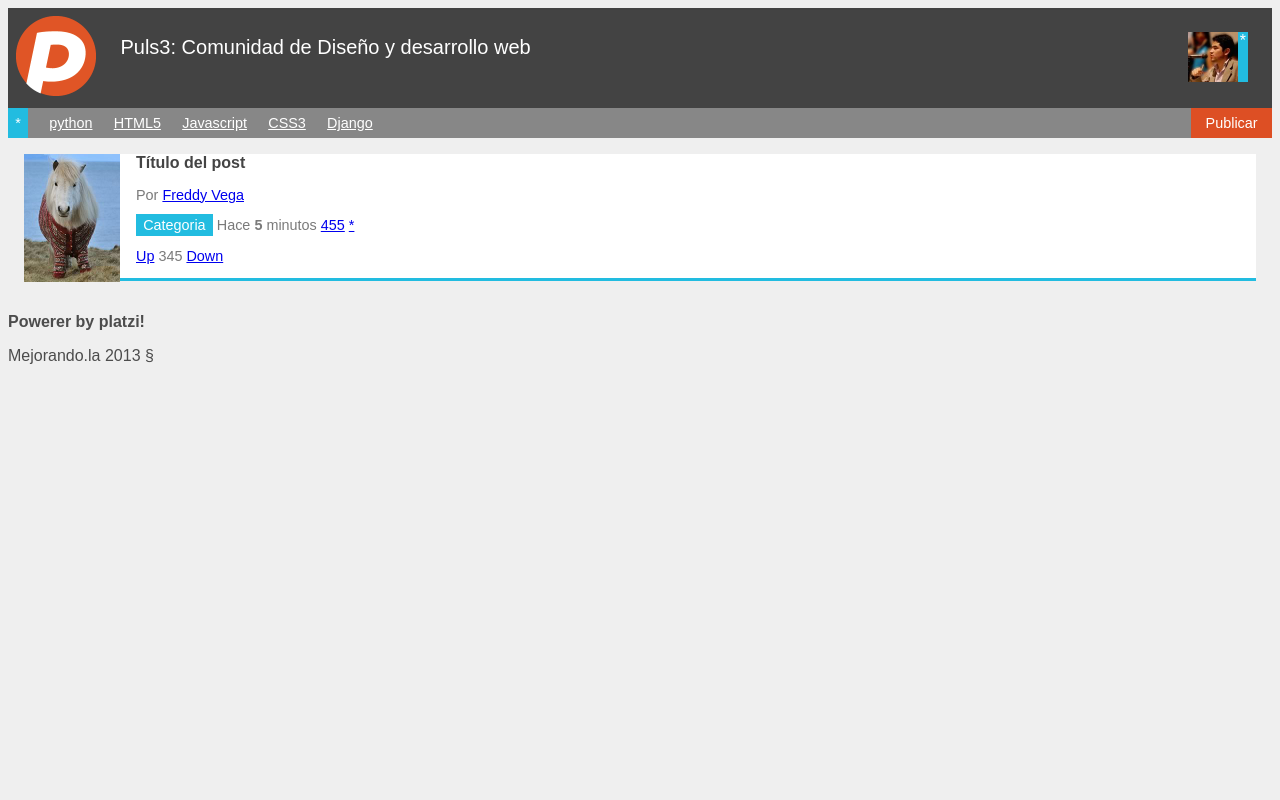
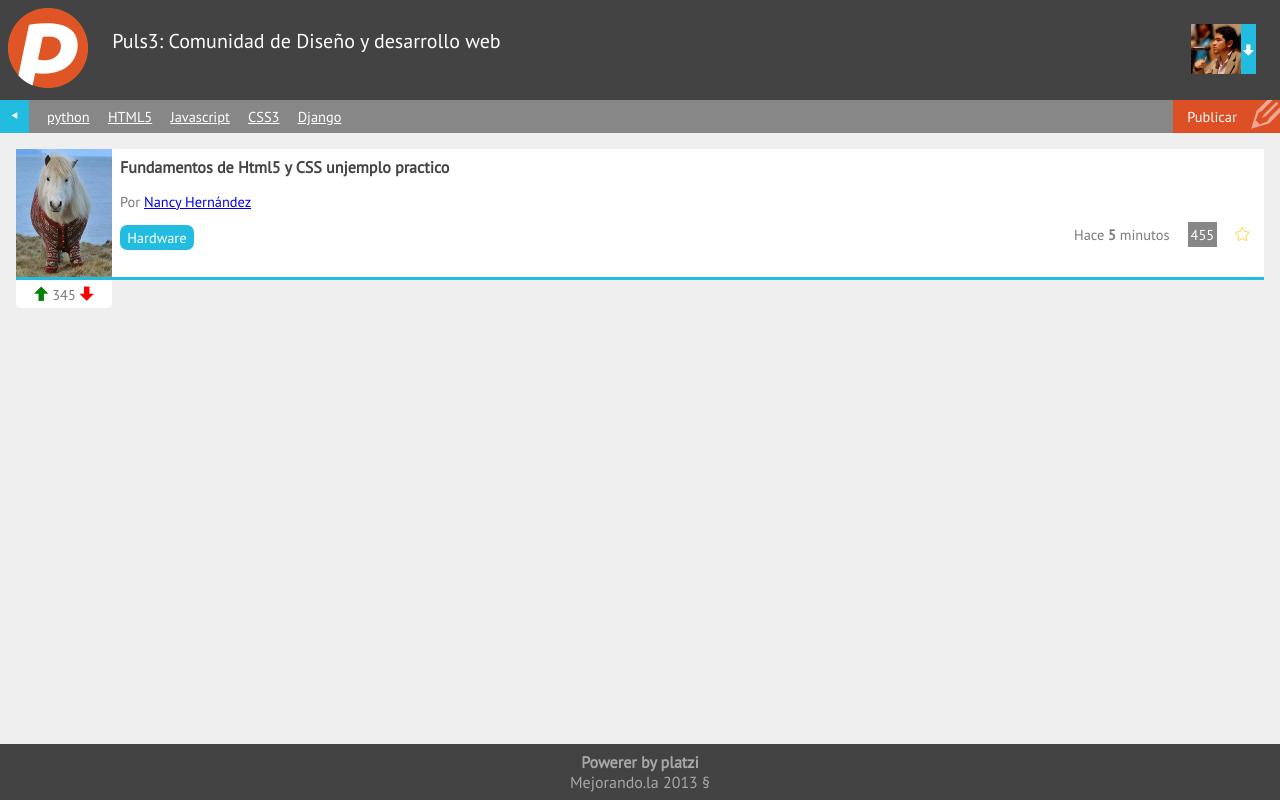
Before and after one commit to nancynhdl/pulse3, a plain HTML site: page index.html in a window 1280 px wide. Drawn offline with Linux system fonts and the light colour scheme.

Commit message:
cambio de fuentes
se agregaron iconfons

```diff
--- a/estilos.css
+++ b/estilos.css
@@ -1,13 +1,40 @@
+@font-face {
+	font-family: 'iconos';
+	src:url('fonts/iconos.eot');
+	src:url('fonts/iconos.eot?#iefix') format('embedded-opentype'),
+		url('fonts/iconos.woff') format('woff'),
+		url('fonts/iconos.ttf') format('truetype'),
+		url('fonts/iconos.svg#iconos') format('svg');
+	font-weight: normal;
+	font-style: normal;
+}
+
+
 body
 {
 	background: #EFEFEF;
 	color: #4C4C4C;
-	font-family: Arial;
+	font-family: "PT Sans", Arial;
 	font-size: 16px;
 	margin: 0;
-	padding: 0.5em;
+	/*padding: 0.5em;*/
 }
 
+footer
+{
+	background: #434343;
+	bottom: 0;
+	color: #a7a7a7;
+	padding: 0.5em 0;
+	position: fixed;
+	text-align: center;
+	left:0%;
+	width: 100%
+}
+footer p
+{
+	margin: 0;
+}
 header
 {
 	background: #434343;
@@ -41,9 +68,19 @@ header #avatar figcaption
 {
 
 	background: #22BCE0;
+	display: inline-block;
 	float: right;
 	height: 50px;
+	line-height: 50px;
 	padding: 0 2px;
+
+}
+header #avatar figcaption:before
+{
+	font-family: "iconos";
+	content: "\e604";
+	font-size: 0.7em
+
 
 }
 header #avatar img
@@ -71,7 +108,7 @@ nav ul
 nav ul li
 {
 	display: inline-block;
-	margin: 0 1.2em 0 0 ;
+	margin: 0 1em 0 0 ;
 	vertical-align: top;
 }
 
@@ -81,43 +118,98 @@ nav ul li a
 	display: block;
 	padding: 0.5em 0;
 }
+
+
 nav #flechita_nav a
 {
 	background: #22bcE0;
-	padding: 0.5em 0.5em;
+	padding: 0.5em;
 	text-decoration: none;
 
+}
+nav #flechita_nav a:after
+{
+	content: "\e606";
+	font-size: 1em;
 }
 
 nav #publicar_nav
 {
+	background: #DD4F24;
 	float: right;
 	margin-right: 0;
+	padding-right:  2em;
+	position: relative;
+
+}
+nav #publicar_nav:after
+{
+	color:rgba(255, 255, 255, 0.5);
+	content: "\e600";
+	font-size: 2em;
+	position: absolute;
+	right: 0%;
+	top: 0%;
+
 }
 
 nav #publicar_nav a
 {
-	background: #DD4F24;
+	display: inline-block;
 	padding: 0.5em 1em;
 	text-decoration: none;
-
-
 }
 
-footer
-{
-	position: absolute;
-}
 #contenido
 {
 
 	margin: 1em;
 }
 
+#contenido .datos_item
+{
+	text-align: right;
+}
+#contenido  .datos_item .tag_item
+{
+	background: #22BCE0;
+	border-radius: 0.5em;
+	color: white;
+	float: left;
+	padding: 0.2em 0.5em ;
+	text-decoration: none;
+
+}
+#contenido .datos_item .guardar_item
+{
+	color: #FD5;
+	text-decoration: none;
+	margin: 0 1em 0 0;
+
+}
+#contenido .datos_item .guardar_item:after
+{
+	content: "\e605";
+	font-size: 1em;
+
+
+
+}
 #contenido .item
 {
 	background: white;
 	border-bottom: 3px #22BCE0 solid;
+	margin-bottom: 3em;
+	position: relative;
+	min-height: 128px;
+}
+#contenido .item .comentarios_item
+{
+	color: white;
+	background: #878787;
+	text-decoration: none;
+	padding: 0.2em;
+	margin: 0 1em 0 1em;
 }
 #contenido .item p
 {
@@ -125,22 +217,11 @@ footer
 	font-size: 0.9em;
 }
 
-#contenido .item .datos_item .tag_item
-{
-	background: #22BCE0;
-	color: white;
-	padding: 0.2em 0.5em ;
-	text-decoration: none;
-
-}
 #contenido .item .imagen_item
 {
 	float: left;
-	padding: 0 1em 0 0 ;
+	padding: 0 0.5em 0 0;
 }
-
-
-
 
 #contenido .item .imagen_item img
 {
@@ -149,11 +230,50 @@ footer
 
 #contenido .item .titulo_item
 {
-	font-size: 1em;
-	padding: 0.5em 0.5 0;
+	font-size: 1rem;
+	padding: 0.5em 0.5em 0;
 }
 #contenido .item .titulo_item a
 {
 	color:#444;
 	text-decoration: none;
 }
+#contenido .item .votacion
+{
+	background: white;
+	margin: 3px 0 0 0 ;
+	padding: 0.3em 0;
+	position: absolute;
+	text-align: center;
+	top: 100%;
+	border-radius: 0 0 5px 5px;
+	width: 96px;
+
+
+}
+#contenido .item .votacion a
+{
+	text-decoration: none;
+}
+
+#contenido .item .votacion .up:after,
+#contenido .item .votacion .down:after,
+nav #flechita_nav a:after,
+#contenido .datos_item .guardar_item:after,
+nav #publicar_nav:after
+{
+	font-family: "iconos";
+}
+
+#contenido .item .votacion .up:after
+{
+
+	content: "\e603";
+	color:green;
+
+}
+#contenido .votacion .down:after
+{
+	content: "\e604";
+	color: red;
+}
--- a/index.html
+++ b/index.html
@@ -4,6 +4,7 @@
 	<meta charset ="utf-8"/>
 	<title> Puls3: Comunidad de Diseño y desarrollo web </title>
 	<link rel="stylesheet" type="text/css" href="normalize.css"/>
+	<link href='http://fonts.googleapis.com/css?family=PT+Sans' rel='stylesheet' type='text/css' />
 	<link rel="stylesheet" type="text/css" href="estilos.css "/>
 
 
@@ -16,14 +17,12 @@
 		<h1>Puls3: Comunidad de Diseño y desarrollo web </h1>
 		<figure id="avatar">
 			<img src="avatar.jpg"/>
-			<figcaption>
-			*
-			</figcaption>
+			<figcaption></figcaption>
 		</figure>
 	</header>
 	<nav>
 		<ul>
-			<li id="flechita_nav"><a href="#">*</a></li>
+			<li id="flechita_nav"><a href="#"></a></li>
 			<li><a href="#">python</a></li>
 			<li><a href="#">HTML5</a></li>
 			<li><a href="#">Javascript</a></li>
@@ -38,27 +37,30 @@
 				<img src="imagen.jpg" />
 			</figure>
 			<h2 class="titulo_item">
-				<a href="#">Título del post </a>
+				<a href="#">Fundamentos de Html5 y CSS unjemplo practico </a>
 			</h2>
 			<p class="autor_item">
-				Por <a href="#">Freddy Vega</a>
+				Por <a href="#">Nancy Hernández</a>
 			</p>
-			<p class="datos_item" >
-				<a class="tag_item" href="#">Categoria</a>
-				<span class="fecha_item">Hace <strong> 5 </strong>  minutos </span>
+			<p class="datos_item">
+				<a class="tag_item" href="#">Hardware</a>
+
+				<span class="fecha_item"> Hace<strong> 5 </strong> minutos</span>
 				<a class="comentarios_item" href="#">455</a>
-				<a class="guardar_item" href="#">*</a>
+				<a class="guardar_item" href="#"></a>
 
 			</p>
-			<p>
-				<a href="#">Up</a> 345 <a href="#">Down</a>
+			<p class="votacion">
+				<a class="up" href="#"></a>
+				345
+				<a class="down" href="#"></a>
 
 			</p>
 		</artile>
 
 	</section>
 	<footer>
-		<p> <strong> Powerer by platzi!</strong></p>
+		<p> <strong> Powerer by platzi</strong></p>
 		<p>Mejorando.la 2013 §</p>
 	</footer>
 </body>
```
Also changed, not shown: fonts/iconos.ttf (added), fonts/iconos.woff (added), 2 other files.
